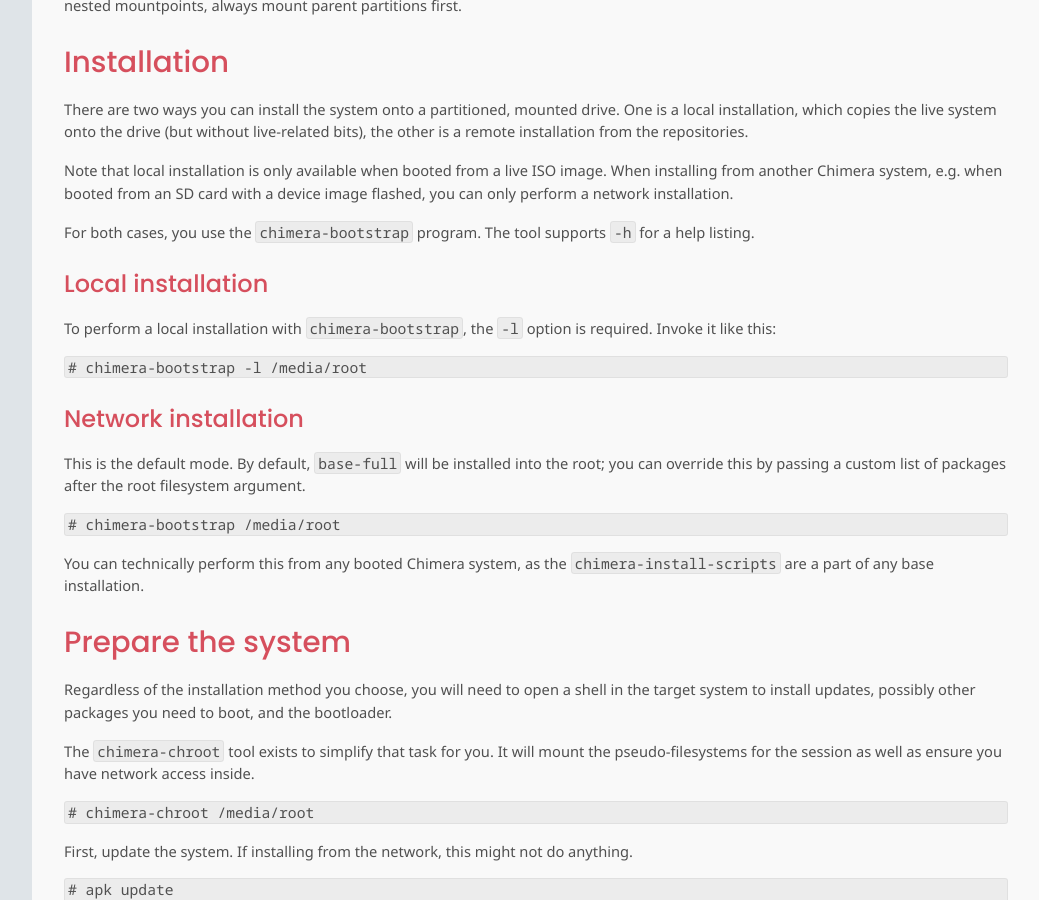
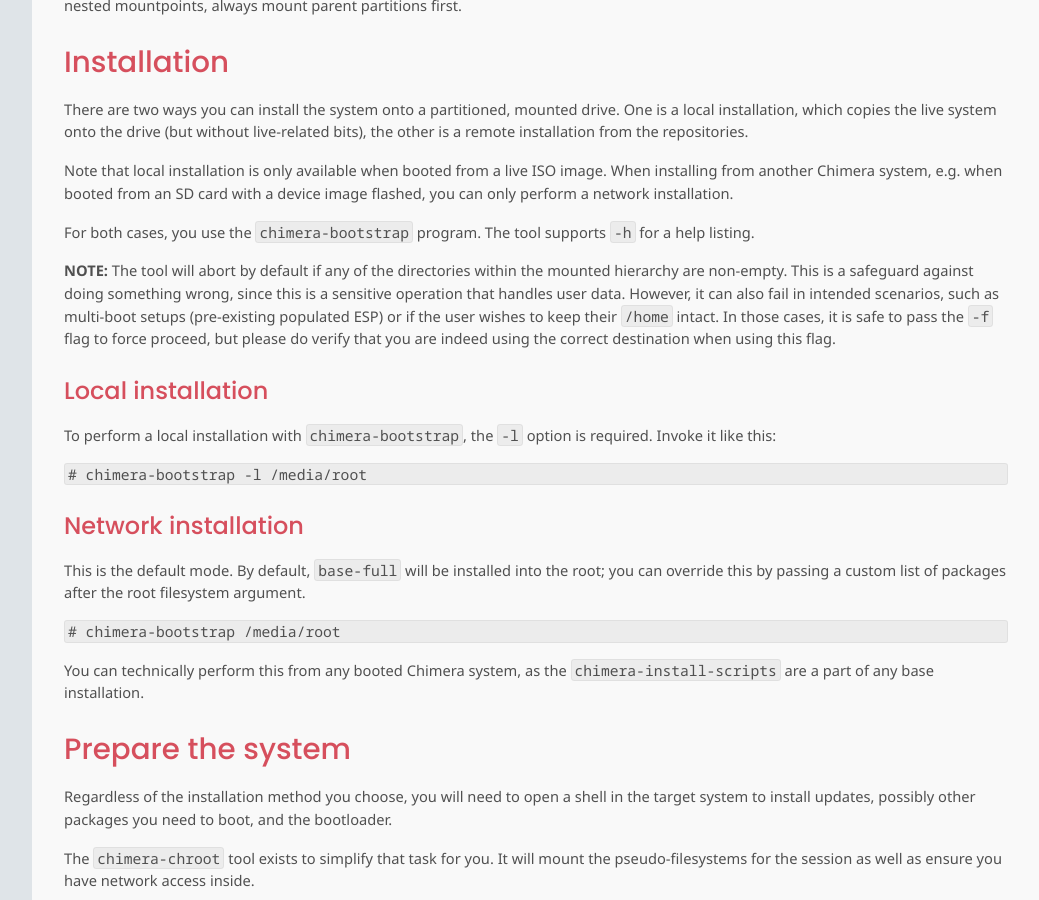
Before and after one commit to chimera-linux/chimera-linux.github.io, a Jekyll site: the page built from _docs/installation/install.md, in a window 1280 px wide and 900 px high, scrolled down 1133 px. Shown: the whole window, without its empty margins (240-1279 px from the left). Built offline with Jekyll 4.4.1, drawn with Linux system fonts in a browser that asks for light colours.

Commit message:
add note about chimera-bootstrap -f

```diff
--- a/_docs/installation/install.md
+++ b/_docs/installation/install.md
@@ -84,6 +84,16 @@ you can only perform a network installation.
 
 For both cases, you use the `chimera-bootstrap` program. The
 tool supports `-h` for a help listing.
+
+**NOTE:** The tool will abort by default if any of the directories
+within the mounted hierarchy are non-empty. This is a safeguard
+against doing something wrong, since this is a sensitive operation
+that handles user data. However, it can also fail in intended
+scenarios, such as multi-boot setups (pre-existing populated ESP)
+or if the user wishes to keep their `/home` intact. In those cases,
+it is safe to pass the `-f` flag to force proceed, but please do
+verify that you are indeed using the correct destination when
+using this flag.
 
 ### Local installation
 
```
